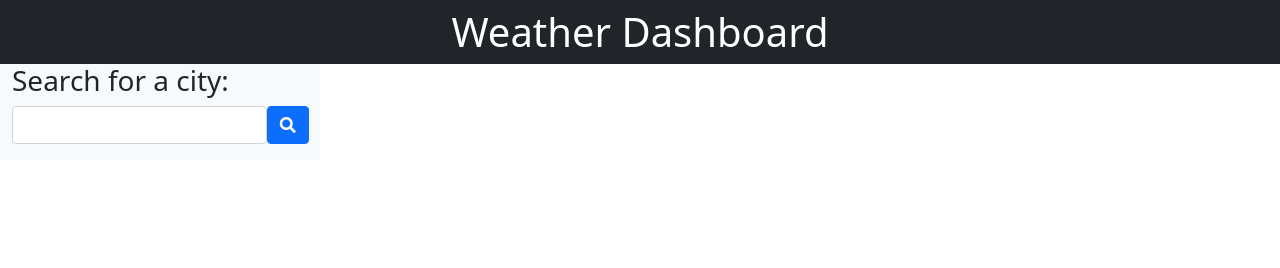
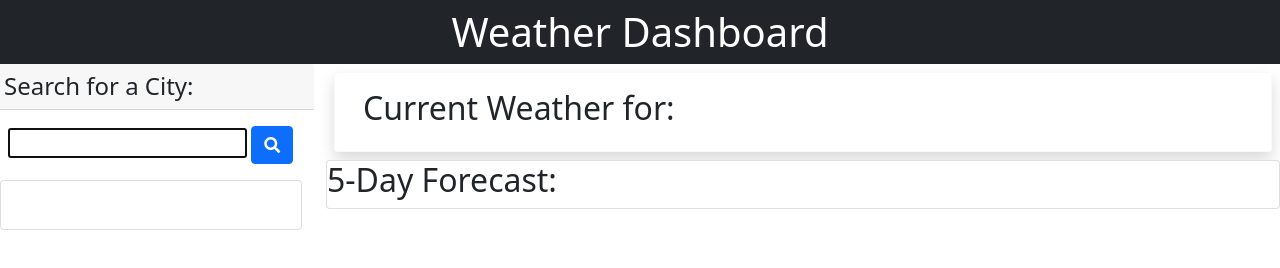
Before and after one commit to a-donati/weather-dashboard, a plain HTML site: page index.html in a window 1280 px wide. Drawn offline with nearby package versions, Linux system fonts and the light colour scheme.

Commit message:
update layout

```diff
--- a/index.html
+++ b/index.html
@@ -13,65 +13,60 @@
     <title>Weather Dashboard</title>
 </head>
 
-<body>
-    <!-- nav bar -->
+<body class="flex-column min-100-vh">
+    <!-- header -->
     <nav class="navbar navbar-dark bg-dark">
         <div class="container-fluid">
             <span class="text-white mb-0 mx-auto display-6">Weather Dashboard</span>
         </div>
     </nav>
+    <!-- <header class="header">
+      <h1 class="app-title">Weather Dashboard</h1>
+    </header> -->
+    <main>
+        <!-- search sidebar -->
+        <div class="row">
+            <div class="col-md-3">
+                <div class="row">
+                    <h4 class="card-header">Search for a City:</h3>
+                        <form id="city-search" class="card-body">
+                            <label class="form-label" for="city"></label>
 
-    <!-- main content -->
-    <div class="container-fluid">
-        <div class="row">
-            <!-- sidebar -->
-            <sidebar class="col-3 bg-light" id="sidebar">
-                <!-- search form -->
-                <div class="row" id="search-area">
-                    <form id="search">
-                        <h3>Search for a city:</h3>
-                        <div class="row mb-3">
-                            <div class="col-sm-10 pe-0 pr-0">
-                                <input type="text" class="form-control" id="search-input" />
-                            </div>
-                            <div class="col-sm-2 p-0">
-                                <button type="submit" class="btn btn-primary bi bi-search" id="search-button"> <span
-                                        class="fas fa-search"></span>
-                                </button>
-                            </div>
-                        </div>
-                    </form>
-                    <p class="d-none" id="message-404"> The city was not found. Please try again</p>
+                            <input name="city" id="city" type="text" autofocus="true" class="form-input" />
+
+                            <button type="submit" class="btn btn-primary" id='search-button'>
+                                <span class="fas fa-search"></span>
+                            </button>
+                        </form>
                 </div>
-                <!-- search history -->
-                <div class="row d-none" id="previous-searches">
-                    <h4>Previous searches <span id="max">(Maximum: 10)</span></h4>
-                    <div class="list-group p-2" id="search-buttons">
-
+                <!-- display area for past city search -->
+                <div class="card">
+                    <div id="cities" class="card-body">
+                        <ul id="list-group"></ul>
                     </div>
                 </div>
-            </sidebar>
-            <!-- main display -->
-            <main class="col-9" id="weather-display">
-                <!-- current weather display area -->
-                <div class="row border border-light shadow m-2 p-3 rounded d-none" id="current-weather">
-                </div>
-
-                <!-- five day forecast -->
-                <div class="row m-1">
-                    <div class="col-12" id="forecast-section">
-
-                    </div>
+            </div>
+            <!-- main container for current weather -->
+            <div class="col-md-9">
+                <div class="row border border-light shadow m-2 p-3 rounded">
+                    <h2 class="subtitle weather-title">Current Weather for: <span id="current-weather-city"></span></h2>
+                    <div id="current-weather-container"></div>
 
                 </div>
-            </main>
+                <!-- 5 day forecast -->
+                <div class="card">
+                    <h2 class="subtitle weather-title">5-Day Forecast:</h2>
+                    <div id="five-day-forecast" class="row"></div>
+                </div>
+            </div>
         </div>
+    </main>
 
-
-
-    </div>
-
-
+    <script type="text/javascript" src="https://cdnjs.cloudflare.com/ajax/libs/moment.js/2.27.0/moment.min.js"></script>
+    <script src="https://cdn.jsdelivr.net/npm/bootstrap@5.0.0-beta3/dist/js/bootstrap.bundle.min.js"
+        integrity="sha384-JEW9xMcG8R+pH31jmWH6WWP0WintQrMb4s7ZOdauHnUtxwoG2vI5DkLtS3qm9Ekf"
+        crossorigin="anonymous"></script>
+    <script src="https://code.jquery.com/jquery-3.5.1.min.js"></script>
+    <script src="/assets/script.js"></script>
 </body>
-
 </html>
```
